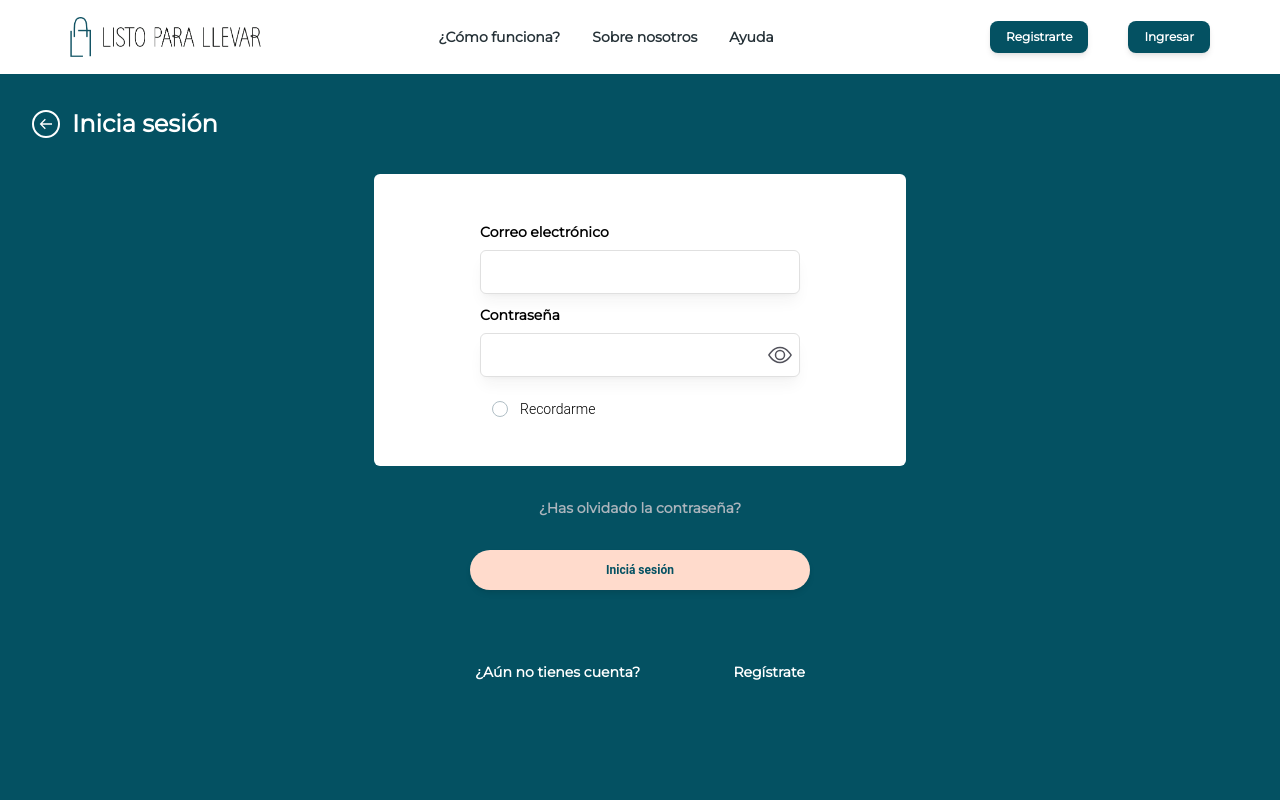
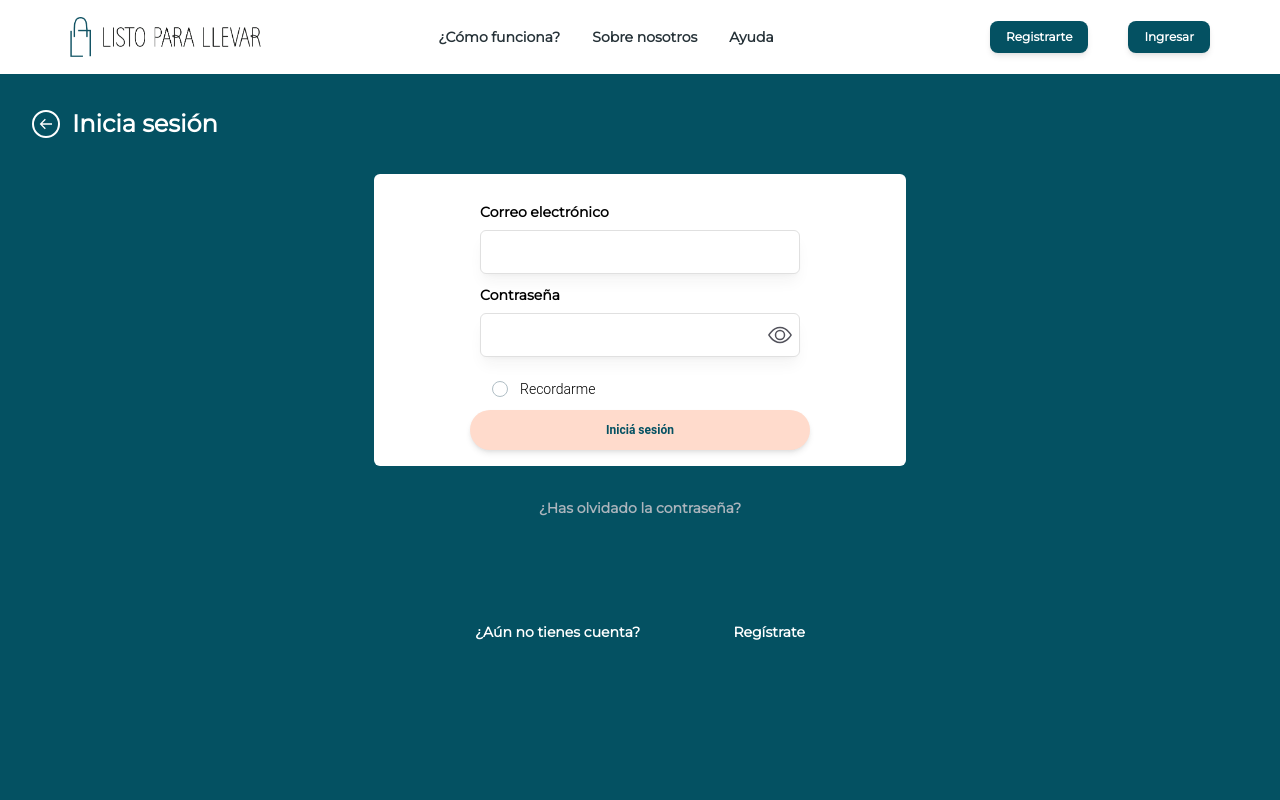
Before and after one commit to No-Country/s10-10-m-php-react-amazon, a React (Vite) app in the folder front/: page /auth/user/login in a window 1280 px wide. Both pictures are taken after a click on the button "Continúa con mail". Shown: the top 800 px of the page. Built offline with nearby package versions, Linux system fonts and the light colour scheme.

Commit message:
button into form

```diff
--- a/front/src/views/auth/authUser/loginUser/formUser/index.jsx
+++ b/front/src/views/auth/authUser/loginUser/formUser/index.jsx
@@ -66,11 +66,12 @@ const Form = () => {
       </div>
       <div className="text-3xl  custom-title">
         <div className="flex flex-col items-center h-screen">
-
-          <form onSubmit={handleSubmit(submit)} className=" w-[343px] h-[292px] lg:w-[532px] p-[1rem] flex flex-col  justify-center  rounded-md bg-white">
+          <form
+            onSubmit={handleSubmit(submit)}
+            className=" w-[343px] h-[292px] lg:w-[532px] p-[1rem] flex flex-col  justify-center  rounded-md bg-white"
+          >
             <div className="mt-15 lg:w-[320px] lg:m-auto flex flex-col">
               <div>
-
                 <label
                   htmlFor="email"
                   className="text-left text-colorNeutral1 -mb-3 text-sizeLabel"
@@ -95,8 +96,7 @@ const Form = () => {
                 )}
               </div>
 
-              <div >
-
+              <div>
                 <label
                   htmlFor="password"
                   className="text-left -mb-3 text-sizeLabel text-colorNeutral1"
@@ -135,7 +135,6 @@ const Form = () => {
                     {isVisible ? <BsEye /> : <BsEyeSlash />}{" "}
                   </button>
                 </div>
-
               </div>
 
               <div className="mt-3">
@@ -157,15 +156,17 @@ const Form = () => {
                 Email y/o contraseña incorrectos
               </p>
             )}
-
+            <div className="text-center">
+              <Button
+                className="rounded-full normal-case w-[340px] text-colorPrimary bg-[#FFDBCC]"
+                type="submit"
+              >
+                Iniciá sesión
+              </Button>
+            </div>
           </form>
           <div className="m-6 custom-textButton">
             <Link to="/recover-pass">¿Has olvidado la contraseña?</Link>
-          </div>
-          <div className="text-center">
-            <Button className="rounded-full normal-case w-[340px] text-colorPrimary bg-[#FFDBCC]" type="submit">
-              Iniciá sesión
-            </Button>
           </div>
           <div className="text-sizeNote w-[330px] my-16 flex justify-between">
             <span>¿Aún no tienes cuenta?</span>
```
